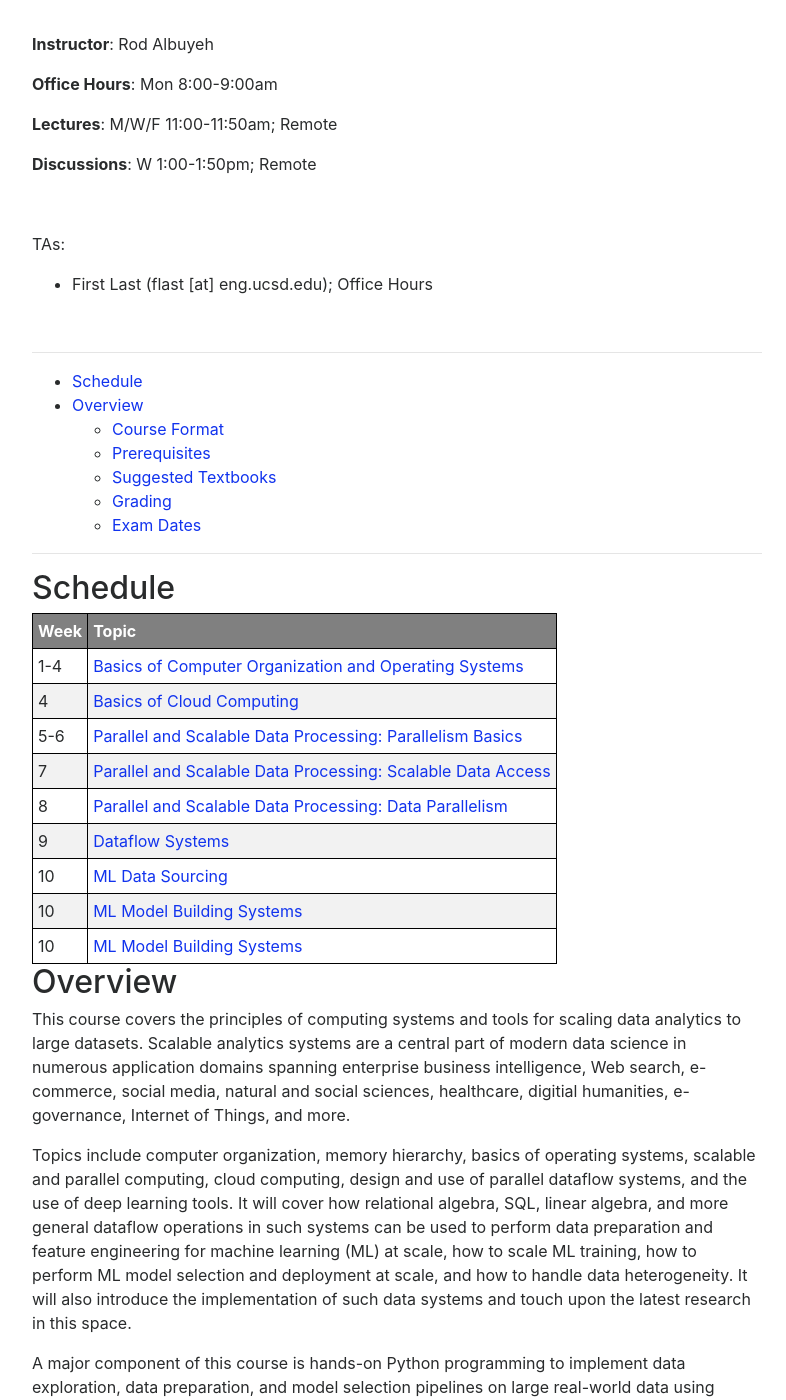
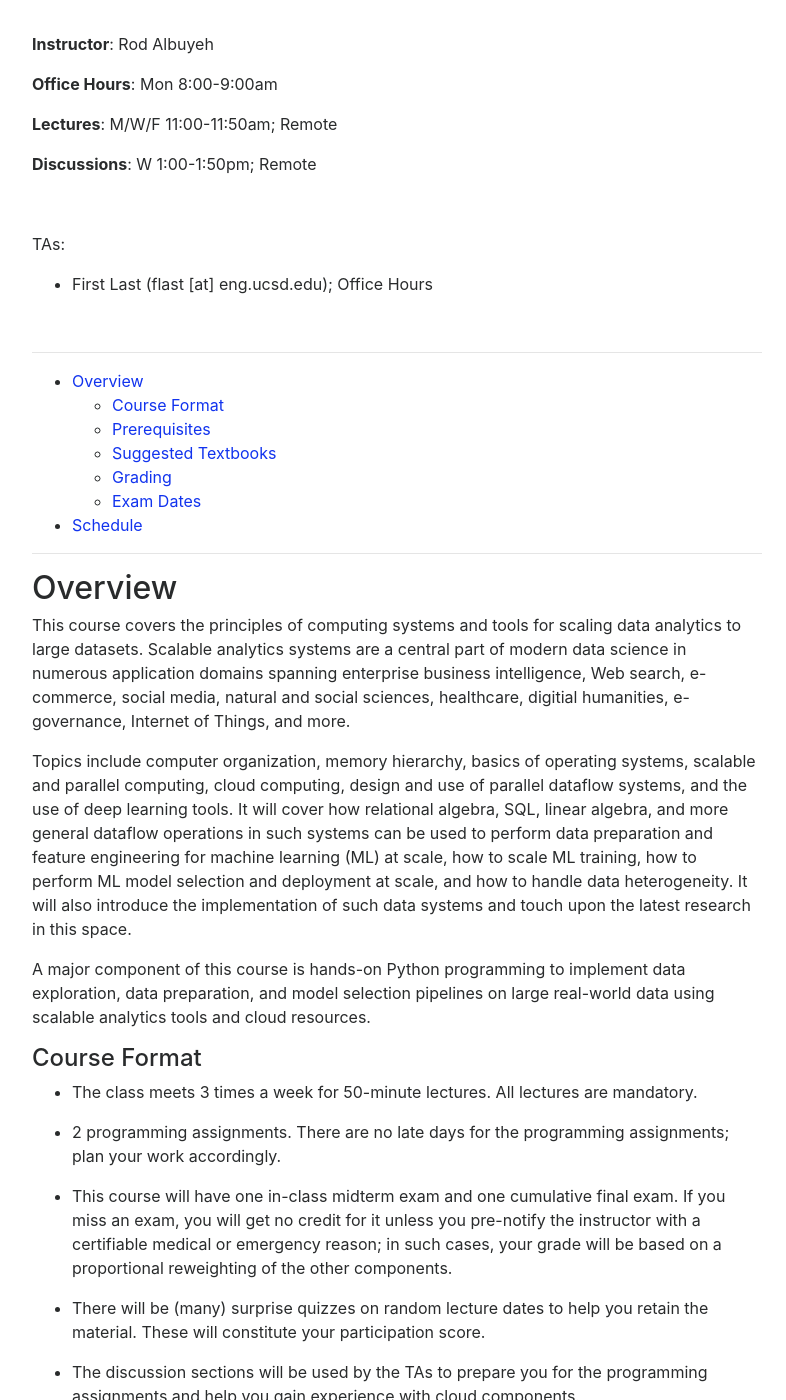
Before and after one commit to albuyeh/dsc102-spring-2021, a Jekyll site: the page built from docs/index.md, in a window 1280 px wide and 1400 px high. Shown: the whole window, without its empty margins (243-1029 px from the left). Built offline with Jekyll 4.4.1, drawn with Linux system fonts in a browser that asks for light colours; nearby versions of some CDN libraries; our own code applies the rules of GitHub Pages for plain Markdown files; some of the changed text lies outside the part shown.

Commit message:
add schedule

```diff
--- a/docs/index.md
+++ b/docs/index.md
@@ -20,20 +20,6 @@
 {:toc}
 
 ---
-
-# Schedule
-
-|Week|Topic|
-|--|--|
-|1-4|[Basics of Computer Organization and Operating Systems]({{ "weeks/01-Introduction" | absolute_url }})|
-|4|[Basics of Cloud Computing]({{ "/weeks/02-Data" | absolute_url }})|
-|5-6|[Parallel and Scalable Data Processing: Parallelism Basics]({{ "/weeks/03-Android-Graphs" | absolute_url }})|
-|7|[Parallel and Scalable Data Processing: Scalable Data Access]({{ "/weeks/04-Graph-Features" | absolute_url }})|
-|8|[Parallel and Scalable Data Processing: Data Parallelism]({{ "/weeks/05-Baseline-Model" | absolute_url }})|
-|9|[Dataflow Systems]({{ "/weeks/06-Hindroid" | absolute_url }})|
-|10|[ML Data Sourcing]({{ "/weeks/07-Graph-Embeddings-I" | absolute_url }})|
-|10|[ML Model Building Systems]({{ "/weeks/08-Graph-Embeddings-II" | absolute_url }})|
-|10|[ML Model Building Systems]({{ "/weeks/09-Adversarial-ML" | absolute_url }})|
 
 # Overview
 
```
Also changed, not shown: other parts of docs/index.md (+14 -0 lines).
